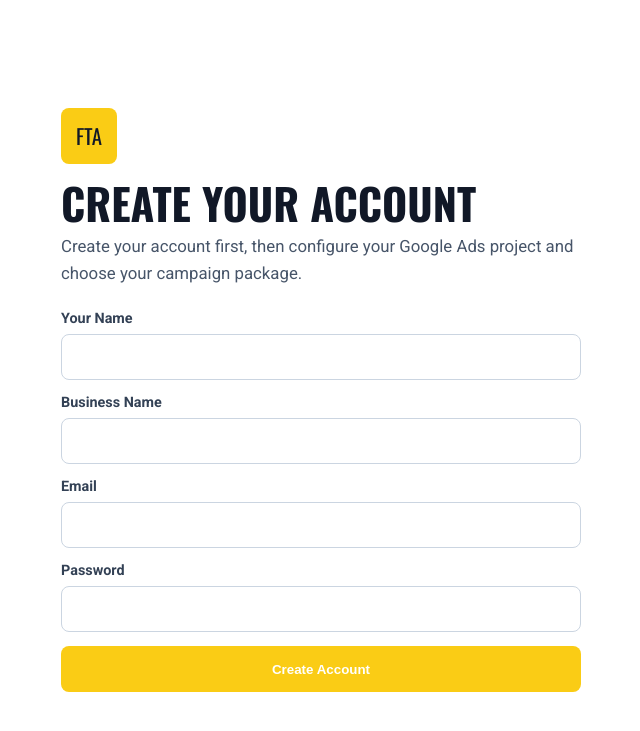
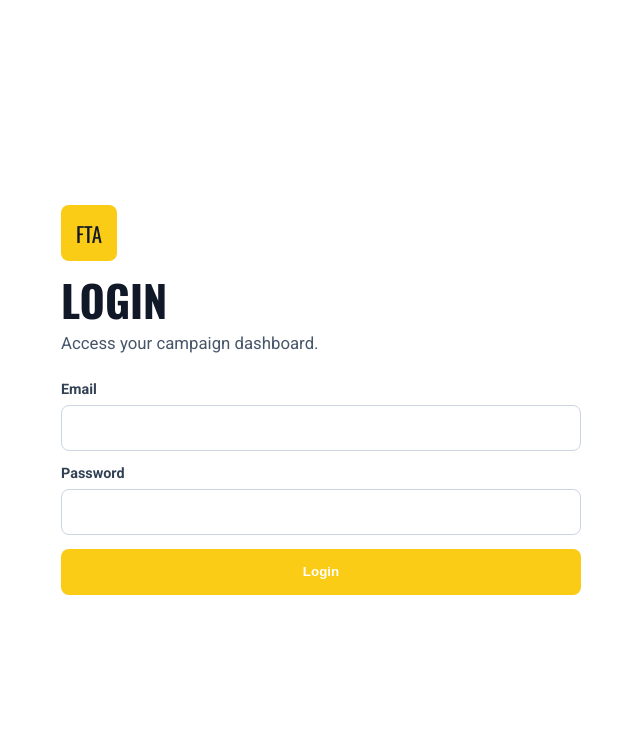
Before and after one commit to rick698/firedtheagency-salesdemo, a PHP site: page /setup.php in a window 1280 px wide. Shown: the top 731 px of the page, without its empty margins (319-959 px from the left). Run offline with PHP 8.4, Linux system fonts and the light colour scheme; some libraries are stand-ins or nearby versions.

Commit message:
Route clients root to login and start links to project

```diff
--- a/app/controllers/AuthController.php
+++ b/app/controllers/AuthController.php
@@ -134,7 +134,7 @@ function start_demo_dashboard(array $brand): void
     $brandId = (int) $brand['id'];
     $connection = db();
     $sessionId = session_id() ?: bin2hex(random_bytes(8));
-    $demoEmail = 'demo+' . preg_replace('/[^a-zA-Z0-9]/', '', $sessionId) . '@smallbusinessdigitalservices.com.au';
+    $demoEmail = 'demo+' . preg_replace('/[^a-zA-Z0-9]/', '', $sessionId) . '@firedtheagency.com';
     $demoName = 'Demo Visitor';
     $businessName = 'Your Business';
     $passwordHash = password_hash(bin2hex(random_bytes(16)), PASSWORD_DEFAULT);
@@ -149,7 +149,8 @@ function start_demo_dashboard(array $brand): void
     if ($existingUser) {
         login_user($existingUser);
         $_SESSION['demo_preview'] = true;
-        redirect(brand_url($brand, 'dashboard'));
+        unset($_SESSION['draft_campaign_id']);
+        redirect(brand_url($brand, 'create-project') . '&new=1');
     }
 
     $connection->begin_transaction();
@@ -180,7 +181,7 @@ function start_demo_dashboard(array $brand): void
         ]);
         $_SESSION['demo_preview'] = true;
 
-        redirect(brand_url($brand, 'dashboard'));
+        redirect(brand_url($brand, 'create-project') . '&new=1');
     } catch (mysqli_sql_exception $exception) {
         $connection->rollback();
         throw $exception;
--- a/setup.php
+++ b/setup.php
@@ -5,8 +5,12 @@ declare(strict_types=1);
 require_once __DIR__ . '/app/core/bootstrap.php';
 
 $brand = current_brand($brands, 'firedtheagency');
-$page = $_GET['page'] ?? 'register';
+$page = $_GET['page'] ?? 'login';
 $method = $_SERVER['REQUEST_METHOD'] ?? 'GET';
+
+if (isset($_GET['start']) && $method === 'GET') {
+    start_demo_dashboard($brand);
+}
 
 if ($page === 'subscribe' && $method === 'POST') {
     start_subscription($brand);
@@ -73,5 +77,5 @@ match ($page) {
     'invoices' => show_invoices($brand),
     'TAC' => show_terms($brand),
     'thank-you' => show_thank_you($brand),
-    default => show_register($brand),
+    default => show_login($brand),
 };
```
